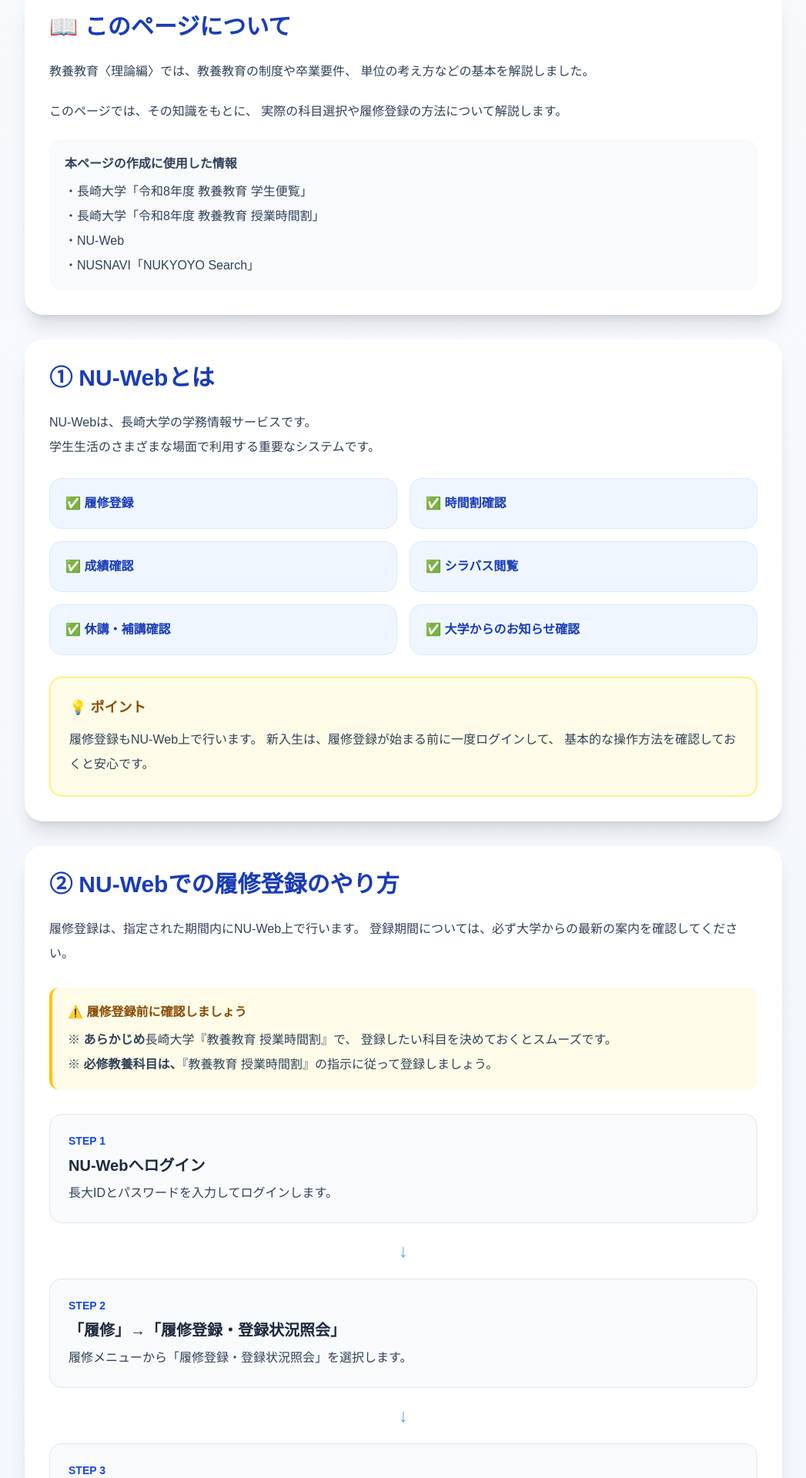
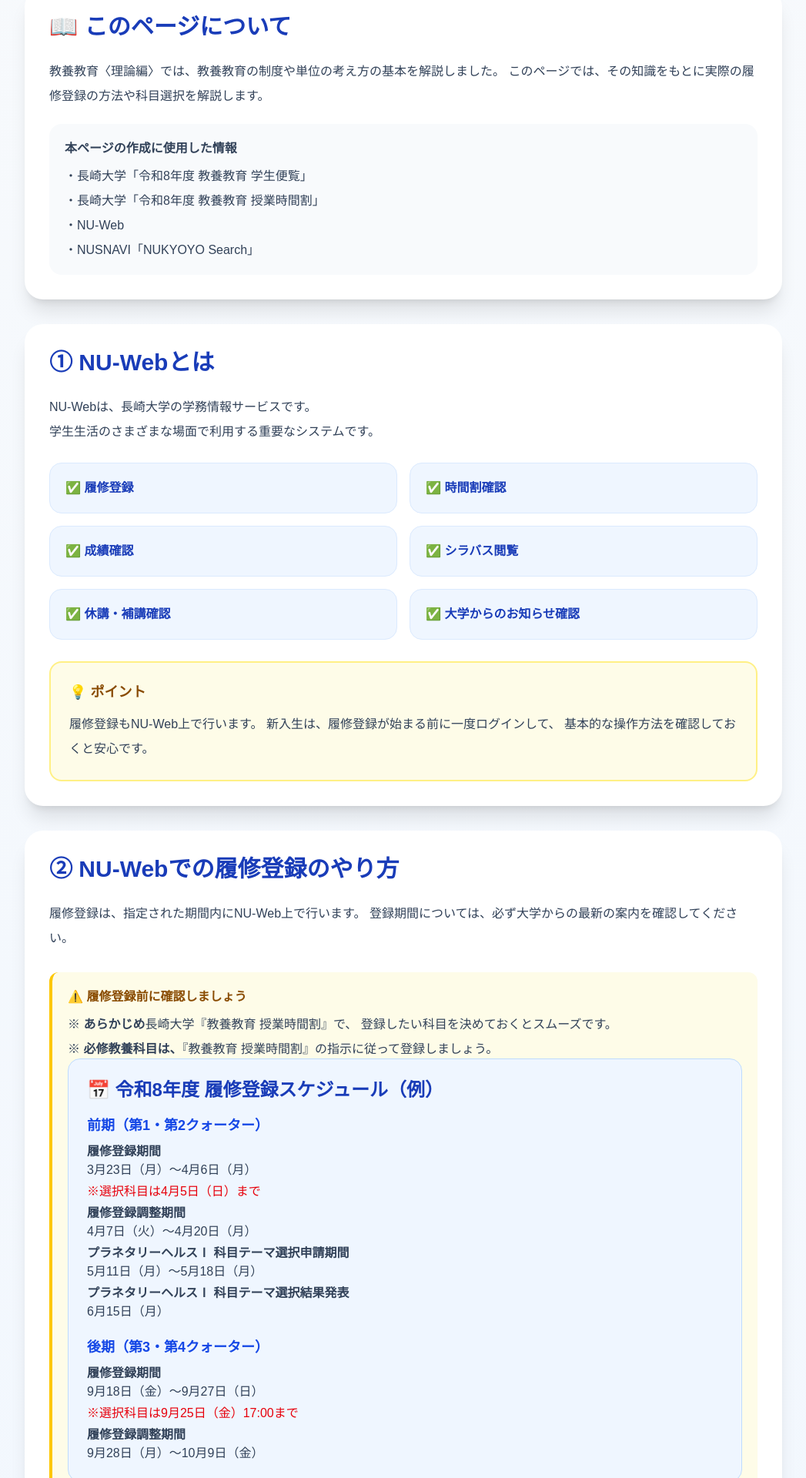
Before and after one commit to Miya300/inazo-clone, a Next.js app: page /risyu-support1/kyoyo-practice in a window 1280 px wide. Shown: the part 640-2560 px from the top of the page at 77% size, without its empty margins (116-1163 px from the left). Built offline with nearby package versions, Linux system fonts and the light colour scheme.

Commit message:
実践編作成

```diff
--- a/app/risyu-support1/kyoyo-practice/page.tsx
+++ b/app/risyu-support1/kyoyo-practice/page.tsx
@@ -68,13 +68,8 @@
           </h2>
 
           <p className="text-slate-700 leading-8 mb-5">
-            教養教育〈理論編〉では、教養教育の制度や卒業要件、
-            単位の考え方などの基本を解説しました。
-          </p>
-
-          <p className="text-slate-700 leading-8 mb-5">
-            このページでは、その知識をもとに、
-            実際の科目選択や履修登録の方法について解説します。
+            教養教育〈理論編〉では、教養教育の制度や単位の考え方の基本を解説しました。
+            このページでは、その知識をもとに実際の履修登録の方法や科目選択を解説します。
           </p>
 
           <div className="bg-slate-50 rounded-2xl p-5">
@@ -146,6 +141,7 @@
 
           </div>
 
+
         </section>
 
 
@@ -178,6 +174,44 @@
       ※ <strong>必修教養科目は、</strong>『教養教育 授業時間割』の指示に従って登録しましょう。
     </li>
   </ul>
+  　{/* 履修登録日程 */}
+<div className="bg-blue-50 border border-blue-200 rounded-2xl p-6 mb-10">
+  <h3 className="text-2xl font-bold text-blue-800 mb-4">
+    📅 令和8年度 履修登録スケジュール（例）
+  </h3>
+
+  <div className="space-y-5 text-slate-700">
+
+    <div>
+      <p className="font-bold text-lg text-blue-700 mb-2">
+        前期（第1・第2クォーター）
+      </p>
+
+      <ul className="space-y-1">
+        <li><strong>履修登録期間</strong><br />3月23日（月）〜4月6日（月）</li>
+        <li className="text-red-600">※選択科目は4月5日（日）まで</li>
+        <li><strong>履修登録調整期間</strong><br />4月7日（火）〜4月20日（月）</li>
+        <li><strong>プラネタリーヘルスⅠ 科目テーマ選択申請期間</strong><br />5月11日（月）〜5月18日（月）</li>
+        <li><strong>プラネタリーヘルスⅠ 科目テーマ選択結果発表</strong><br />6月15日（月）</li>
+      </ul>
+    </div>
+
+    <div>
+      <p className="font-bold text-lg text-blue-700 mb-2">
+        後期（第3・第4クォーター）
+      </p>
+
+      <ul className="space-y-1">
+        <li><strong>履修登録期間</strong><br />9月18日（金）〜9月27日（日）</li>
+        <li className="text-red-600">
+          ※選択科目は9月25日（金）17:00まで
+        </li>
+        <li><strong>履修登録調整期間</strong><br />9月28日（月）〜10月9日（金）</li>
+      </ul>
+    </div>
+
+  </div>
+</div>
 </div>
 
           {/* STEP 1 */}
@@ -200,12 +234,17 @@
             <Arrow />
 
             <Step
-              number="3"
-              title="学期・クォーターを選択"
-              description="登録する学期・クォーターを確認します。"
-            />
+  number="3"
+  title="学期・クォーターを選択"
+  description="登録する学期・クォーターを確認します。"
+/>
 
-            <Arrow />
+<p className="text-red-600 font-bold text-lg mt-3 mb-6">
+   ※クォーター科目(1Q・2Q・3Q・4Q)とセメスター科目（前期・後期）は区別して確認しましょう。
+</p>
+
+<Arrow />
+
 
             <Step
               number="4"
@@ -289,6 +328,9 @@
             <p className="mt-3 text-slate-700 leading-8">
               「登録完了」をクリックするところまで行い、
               最後に登録内容を確認しましょう。
+              <p className="text-red-600 font-bold text-lg mt-3 mb-6">
+   ※このボタンを押さないと履修登録は完了しません
+</p>
             </p>
 
           </div>
@@ -306,8 +348,7 @@
           </h2>
 
           <p className="text-slate-700 leading-8 mb-6">
-            履修登録調整期間は、授業開始後に履修科目の追加・削除などを
-            調整するための期間です。
+            履修登録調整期間は、授業開始後に履修科目の追加・削除などを調整するための期間です。
           </p>
 
           <div className="grid grid-cols-1 md:grid-cols-2 gap-5">
@@ -359,6 +400,15 @@
               履修登録調整期間の日程や、追加・削除できる科目には
               条件がある場合があります。必ず最新の大学公式情報を確認してください。
             </p>
+            <p className="font-bold text-red-700">
+令和８年度履修登録調整期間（例）
+</p>
+<p className="text-slate-700 mb-2">
+<strong>前期</strong>：4月7日（火）〜4月20日（月）
+<br />
+
+<strong>後期</strong>：9月28日（月）〜10月9日（金）
+</p>
 
           </div>
 
@@ -440,8 +490,8 @@
 
             <p className="mt-3 text-slate-700 leading-8">
               学部によって条件は異なりますが、
-              各カテゴリーの最低修得単位数と、
-              選択科目全体の必要単位数の両方を確認する必要があります。
+              <strong>各カテゴリーの最低修得単位数</strong>と、
+              <strong>選択科目全体の必要単位数</strong>の両方を確認する必要があります。
             </p>
 
           </div>
@@ -465,8 +515,8 @@
             </p>
 
             <p className="text-slate-700 leading-8">
-              テーマ選択期間中に希望するテーマを選択し、
-              そのテーマに沿った授業を履修します。
+              テーマ選択期間中である5月11日（月）から5月18日（月）（例）に希望するテーマを選択し、
+              そのテーマに沿った授業２科目を１年後期に履修します。
             </p>
 
           </div>
```
